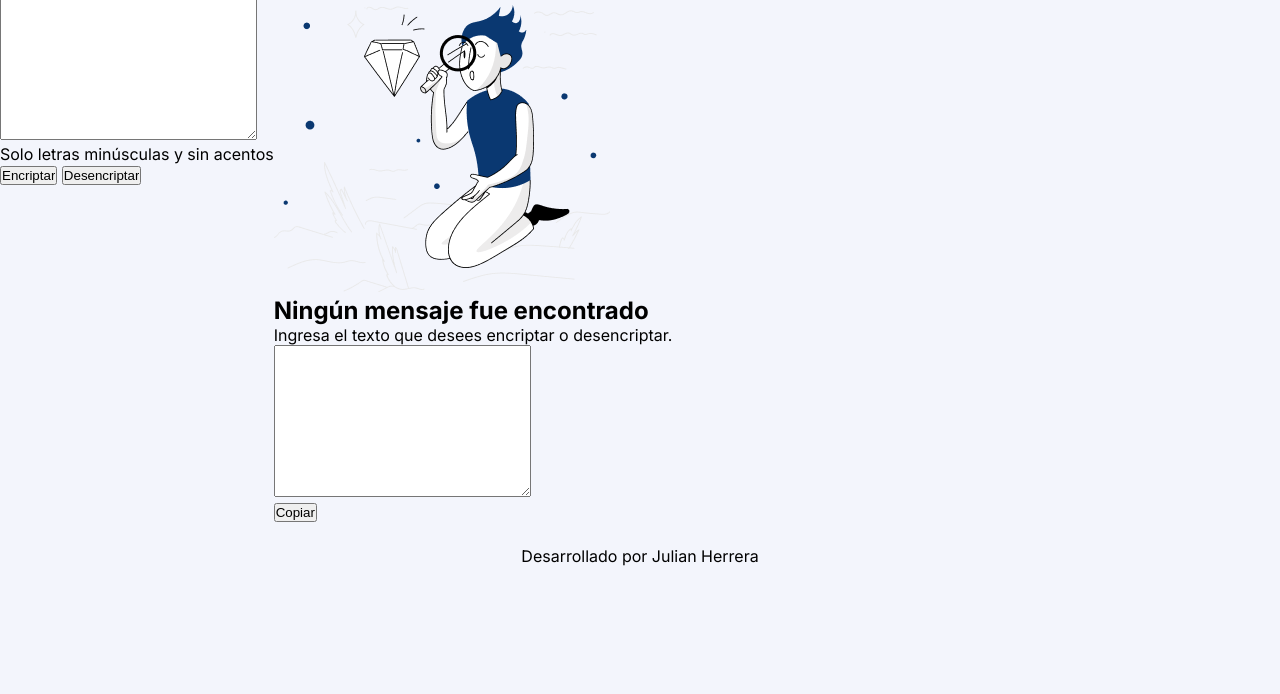
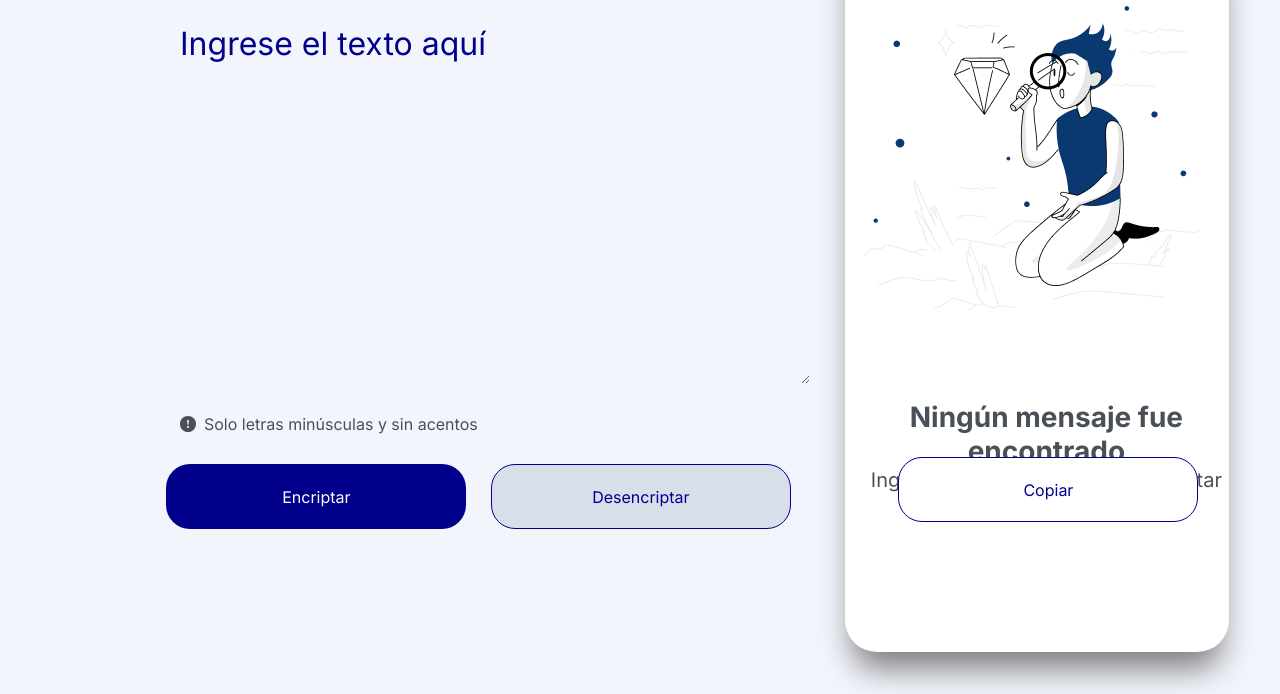
Before and after one commit to JulianHerrera0107/encriptador-texto, a plain HTML site: page index.html in a window 1280 px wide. Shown: the part 106-800 px from the top of the page. Drawn offline with Linux system fonts and the light colour scheme.

Commit message:
Actualizando la hoja de estilos de css y realizando cambios en la estructura de HTML

```diff
--- a/index.html
+++ b/index.html
@@ -13,58 +13,36 @@
     <header class="header">
         <img class="header_logo" src="images/Logo.png" alt="Logo de Alura Latam">
     </header>
-    <main class="Programa">
+    <main>
         <section class="Contenedor_entrada">
             <div class="Cont_text_encriptar">
-                <textarea
-                name="Cont_texto"
-                class="Cont_texto"
-                id="Cont_texto"
-                cols="30"
-                rows="10"
-                placeholder="Ingrese el texto aqui">
-                </textarea>
+                <textarea name="Cont_texto" class="Cont_texto" cols="30" rows="10" placeholder="Ingrese el texto aquí"></textarea>
             </div>
             <div class="Cont_alerta">
+                <img src="images/alerta.svg" alt="Alerta">
                 <p>Solo letras minúsculas y sin acentos</p>
             </div>
             <div class="Cont_botones_input">
-                <input
-                type="button"
-                class="btn_encriptar"
-                value="Encriptar"/>
-                <input
-                type="button"
-                class="btn_desencriptar"
-                value="Desencriptar"/>
+                <input type="button" class="btn_encriptar" value="Encriptar"/>
+                <input type="button" class="btn_desencriptar" value="Desencriptar"/>
             </div>
         </section>
         <section class="Contenedor_salida">
-            <img class="Cont_imagen_muneco" src="images/Muñeco.png" alt="Muñeco con lupa">
-            <div class="Cont_text_encriptado" id="Cont_text_encriptado">
-                <h2 id="subtitulo_mensaje">Ningún mensaje fue encontrado</h2>
-                <p id="instruccion">
-                    Ingresa el texto que desees encriptar o desencriptar.
-                </p>
-                <textarea
-                name="Cont_salida_mensaje"
-                class="Cont_mensaje"
-                id="Cont_mensaje"
-                cols="30"
-                rows="10">
-                </textarea>
+            <div class="Cont_imagen_muneco">
+                <img src="images/Muñeco.png" alt="Muñeco con lupa">
+            </div>
+            <div class="Cont_text_mensaje">
+                <h2>Ningún mensaje fue encontrado</h2>
+                <p>Ingresa el texto que desees encriptar o desencriptar.</p>
             </div>
             <div class="Cont_botones_output">
-                <input
-                type="button"
-                class="btn_copiar"
-                value="Copiar"/>
+                <input type="button" class="btn_copiar" value="Copiar"/>
+            </div>
+            <div class="Cont_text_encriptado">
+                <p class="Cont_texto_resultado"></p>
             </div>
         </section>
     </main>
-    <footer class="footer">
-        <p>Desarrollado por Julian Herrera</p>
-    </footer>
 </body>
 <script src="app.js"></script>
 </html>
--- a/style.css
+++ b/style.css
@@ -1,41 +1,194 @@
+:root{
+    --color-primario: #F3F5FC;
+    --color-secundario: darkblue;
+    --color-terciario: #495057;
 
-
-:root{
-    --color-primario: #000000;
-
-    --fuente-inter: "Inter"
-
+    --fuente-inter: "Inter", sans-serif;
 }
 
 * {
     padding: 0;
     margin: 0;
+    font-family: var(--fuente-inter);
 }
 
 body {
-    background: #F3F5FC;
-    box-sizing: border-box;
-    font-family: var(--fuente-inter);
+    background: var(--color-primario);
 }
 
-.header {
-    padding-top: 40px;
-    margin-left: 40px;
+header {
+    width: 10px;
+    height: 70px;
 }
 
 .header_logo {
-    width: 10%;
+    padding-top: 1.5rem;
+    padding-left: 2rem;
+    width: 6rem;
+    height: 3rem;
 }
 
 main{
     display: flex;
+    justify-content: space-between;
+    width: 100%;
+    height: 90%;
+    position: absolute;
 }
 
+.Cont_text_encriptar {
+    display: flex;
+    position: absolute;
+    width: 1000px;
+    height: 600px;
+    left: 100px;
+    top: 60px;
+    padding-left: 80px;
+}
 
-.footer{
-    padding: 1.5rem 0;
-    text-align: center;
+.Cont_texto {
+    background-color: var(--color-primario);
+    font-family: var(--fuente-inter);
+    border: none;
+    cursor: pointer;
+    font-style: normal;
+    font-size: 2rem;
+    font-weight: 400;
+    width: 63%;
+    height: 60%;
+    color: var(--color-secundario);
+    outline: none;
+}
+
+.Cont_texto::placeholder {
+    color: var(--color-secundario);
+}
+
+.Cont_alerta {
+    display: flex;
+    position: absolute;
+    gap: 8px;
+    left: 180px;
+    top: 450px;
+    color: var(--color-terciario);
+}
+
+.Cont_botones_input{
+    position: absolute;
+    padding-top: 20px;
+    padding-left: 13%;
+    top: 480px;
+    height: 80px;
+}
+
+.btn_encriptar{
+    width: 300px;
+    height: 65px;
+    border-radius: 24px;
+    margin-right: 20px;
+    background-color: var(--color-secundario);
+    color: white;
     font-family: var(--fuente-inter);
     font-size: 1rem;
     font-weight: 400;
+    border: none;
+    cursor: pointer;
 }
+
+.btn_desencriptar{
+    width: 300px;
+    height: 65px;
+    border-radius: 24px;
+    background-color: #D8DFE8;
+    color: var(--color-secundario);
+    font-family: var(--fuente-inter);
+    font-size: 1rem;
+    font-weight: 400;
+    border: 1px solid var(--color-secundario);
+    cursor: pointer;
+}
+
+.Contenedor_salida{
+    display: block;
+    position: relative;
+    background-color: #ffffff;
+    box-sizing: border-box;
+    bottom: 2rem;
+    width: 30%;
+    height: 100%;
+    right: 4%;
+    padding-right: 20px;
+    border-radius: 32px;
+    box-shadow: 0px 24px 32px -8px rgba(0, 0, 0, 0.50);
+}
+
+.Cont_imagen_muneco{
+    position: absolute;
+    box-sizing: border-box;
+    left: 5%;
+    top: 5%;
+    padding-top: 10%;
+}
+
+.Cont_text_mensaje{
+    position: absolute;
+    box-sizing: border-box;
+    top: 65%;
+    left: 5%;
+}
+
+.Cont_text_mensaje h2{
+    font-size: 1.75rem;
+    font-weight: 700;
+    text-align: center;
+    font-family: var(--fuente-inter);
+    color: var(--color-terciario);
+}
+
+.Cont_text_mensaje p{
+    font-size: 1.25rem;
+    font-weight: 400;
+    text-align: center;
+    font-family: var(--fuente-inter);
+    color: var(--color-terciario);
+}
+
+.Cont_text_encriptado{
+    position: absolute;
+    box-sizing: border-box;
+    text-align: justify;
+    bottom: 5%;
+    width: 90%;
+    height: 80%;
+    padding: 0;
+    margin-left: 25px;
+}
+
+.Cont_text_encriptado p{
+    color: var(--color-terciario);
+    font-size: 1.5rem;
+}
+
+.Cont_botones_output{
+    display: flex;
+    position: absolute;
+    bottom: 800px;
+    top: 525px;
+    background-color: var(--color-primario);
+    padding-left: 15%;
+}
+
+.btn_copiar{
+    width: 300px;
+    height: 65px;
+    border-radius: 24px;
+    background-color: white;
+    color: var(--color-secundario);
+    font-family: var(--fuente-inter);
+    border: 1px solid var(--color-secundario);
+    font-size: 1rem;
+    font-weight: 400;
+    cursor: pointer;
+    position: relative;
+    right: 4px;
+}
```
Also changed, not shown: images/alerta.svg (added).
